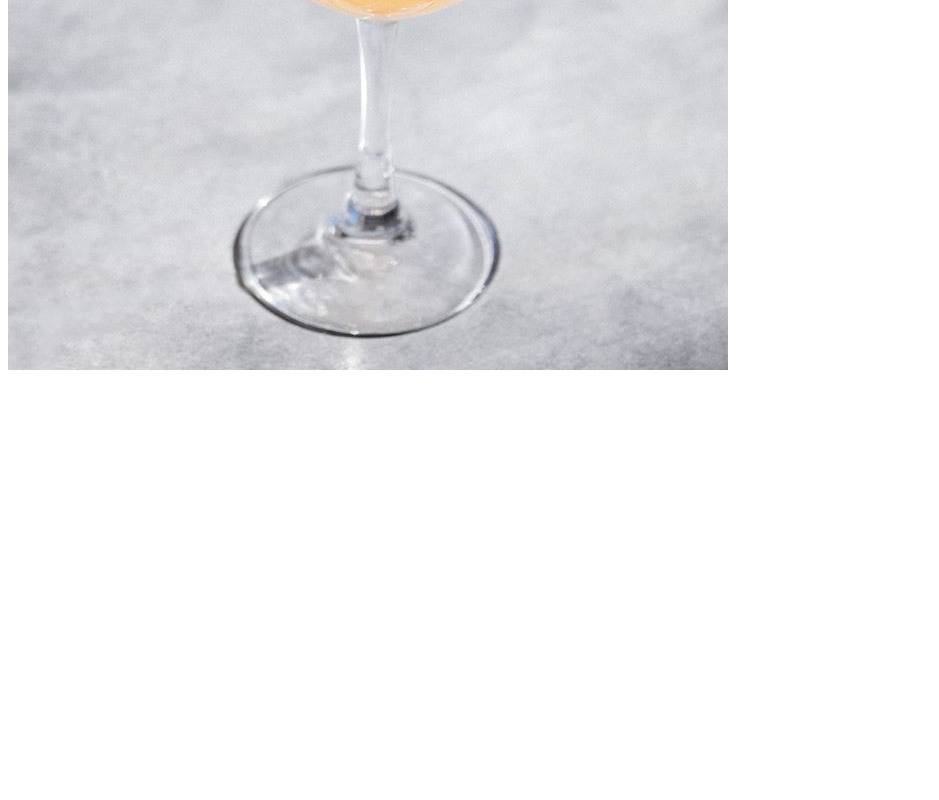
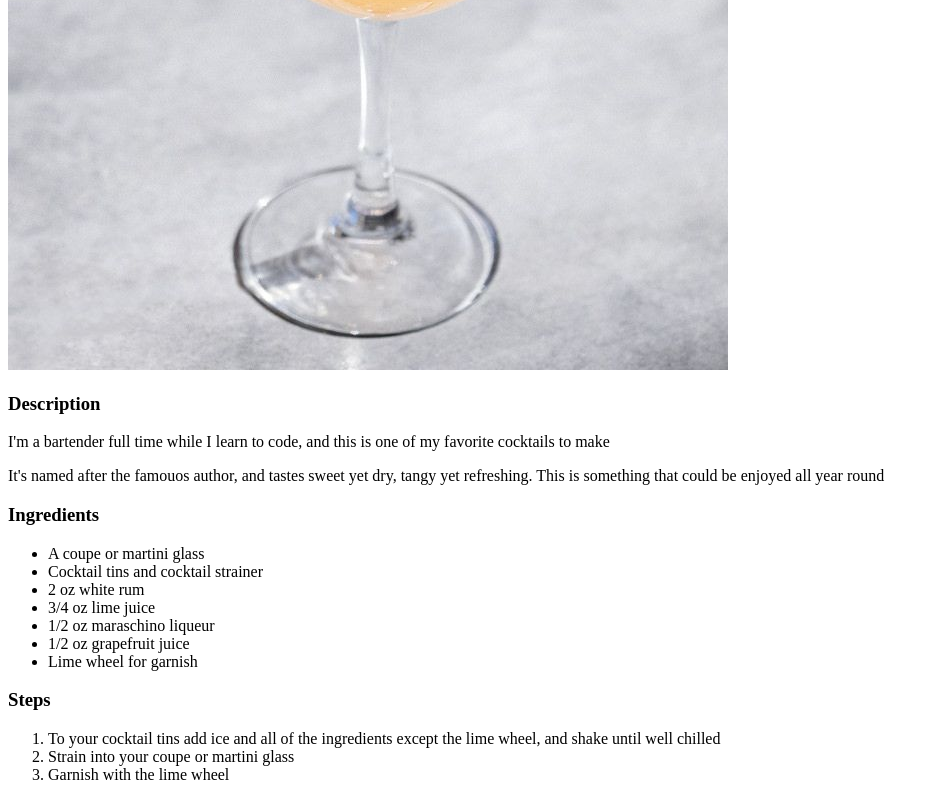
Before and after one commit to TheGroshin/odin-recipes, a plain HTML site: page recipes/hemingway.html in a window 1280 px wide. Shown: the part 430-1230 px from the top of the page, without its empty margins (0-939 px from the left). Before the commit the page ends 812 px from the top, so only its background shows below. Drawn offline with Linux system fonts and the light colour scheme; files whose address does not match are found by name.

Commit message:
Added recipe for the hemingway

```diff
--- a/recipes/hemingway.html
+++ b/recipes/hemingway.html
@@ -8,5 +8,24 @@
     <body>
         <h1>The Hemingway Daiquiri</h1>
         <img src="C:\Projects\TheOdinProject\repos\odin-recipes\recipes\recipe-pics\hemingway.jpg">
+        <h3>Description</h3>
+          <p>I'm a bartender full time while I learn to code, and this is one of my favorite cocktails to make</p>
+          <p>It's named after the famouos author, and tastes sweet yet dry, tangy yet refreshing. This is something that could be enjoyed all year round</p>
+        <h3>Ingredients</h3>
+          <ul>
+            <li>A coupe or martini glass</li>
+            <li>Cocktail tins and cocktail strainer</li>
+            <li>2 oz white rum</li>
+            <li>3/4 oz lime juice</li>
+            <li>1/2 oz maraschino liqueur</li>
+            <li>1/2 oz grapefruit juice</li>
+            <li>Lime wheel for garnish</li>
+          </ul>
+        <h3>Steps</h3>
+          <ol>
+            <li>To your cocktail tins add ice and all of the ingredients except the lime wheel, and shake until well chilled</li>
+            <li>Strain into your coupe or martini glass</li>
+            <li>Garnish with the lime wheel</li>
+          </ol>
     </body>
 </html>
```
